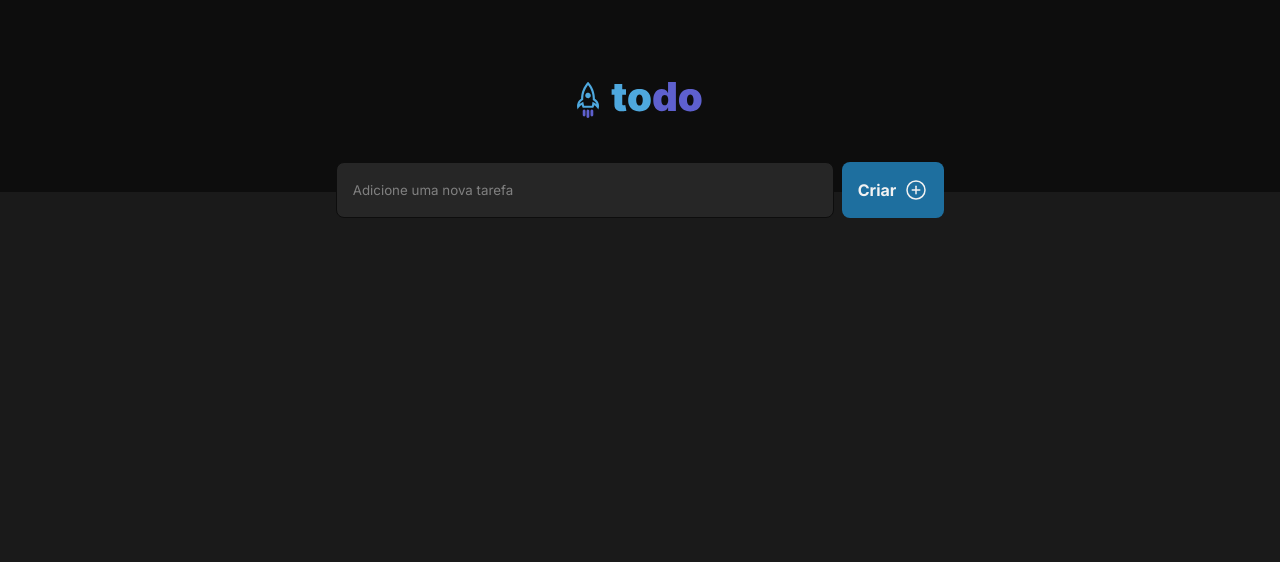
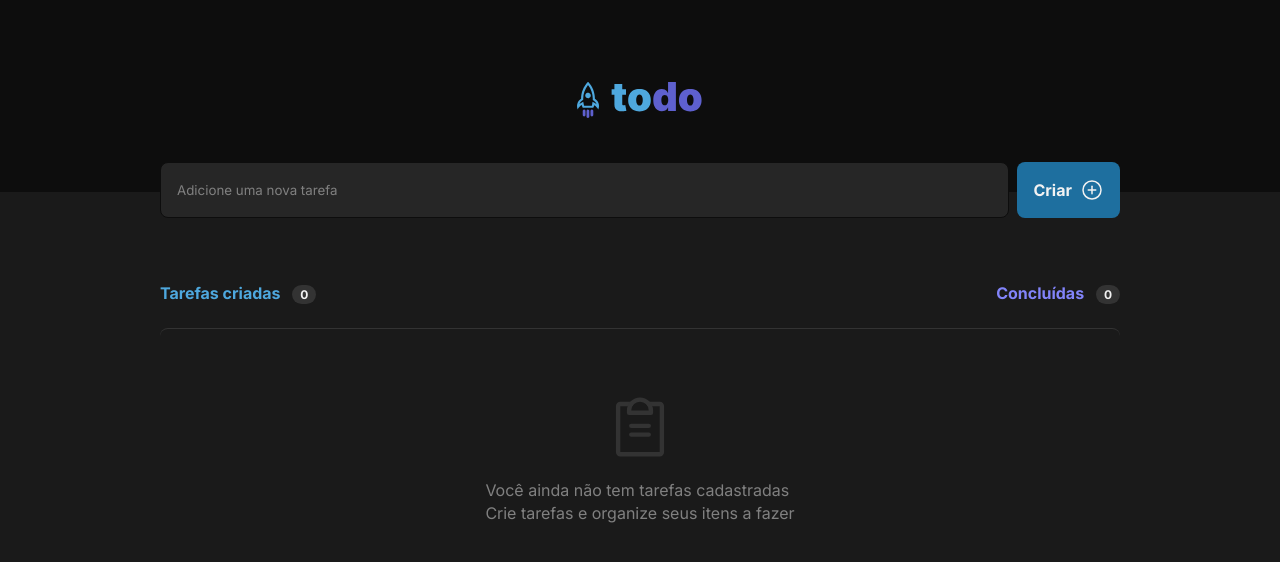
Before and after one commit to victorlucass/toDo-List, a React (Vite) app: page / in a window 1280 px wide. Shown: the top 562 px of the page. Built offline with nearby package versions, Linux system fonts and the light colour scheme.

Commit message:
add taskList template

```diff
--- a/src/App.tsx
+++ b/src/App.tsx
@@ -1,14 +1,18 @@
 import { Header } from "./components/Header";
 import { NewTask } from "./components/NewTask";
+import { TaskList } from "./components/TaskList";
 import "./styles/global.scss";
 import "./styles/reset.scss";
 
 function App() {
   return (
-    <>
+    <div>
       <Header />
-      <NewTask />
-    </>
+      <main className="main-content">
+        <NewTask />
+        <TaskList />
+      </main>
+    </div>
   );
 }
 
--- a/src/components/NewTask.module.scss
+++ b/src/components/NewTask.module.scss
@@ -4,7 +4,7 @@
   margin-top: calc(0px - 1.5rem - 6px);
   gap: 8px;
   input {
-    width: 30rem;
+    width: 100%;
     background: var(--gray-500);
     border: 1px solid var(--gray-700);
     padding: 1rem 0 1rem 1rem;
--- /dev/null
+++ b/src/components/TaskList.module.scss
@@ -0,0 +1,40 @@
+.content {
+  margin-top: 4rem;
+  display: flex;
+  justify-content: space-between;
+  font-weight: 700;
+}
+
+.counter {
+  margin-left: 8px;
+  background: var(--gray-400);
+  color: var(--gray-100);
+  padding: 2px 8px;
+  border-radius: 62.5rem;
+  font-size: 0.75rem;
+}
+
+.taskCreate {
+  color: var(--blue);
+}
+
+.done {
+  color: var(--purple);
+}
+
+.taskEmpty {
+  margin-top: 1.5rem;
+  padding: 4rem 1.5rem;
+  border-top: 1px solid var(--gray-400);
+  border-radius: 8px;
+  display: flex;
+  flex-direction: column;
+  align-items: center;
+  gap: 1rem;
+  color: var(--gray-400);
+  span > p {
+    color: var(--gray-300);
+    font-size: 1rem;
+    font-weight: 400;
+  }
+}
--- /dev/null
+++ b/src/components/TaskList.tsx
@@ -0,0 +1,24 @@
+import { ClipboardText } from "phosphor-react";
+import styles from "./TaskList.module.scss";
+
+export function TaskList() {
+  return (
+    <>
+      <section className={styles.content}>
+        <div className={styles.taskCreate}>
+          Tarefas criadas <span className={styles.counter}>0</span>
+        </div>
+        <div className={styles.done}>
+          Concluídas <span className={styles.counter}>0</span>
+        </div>
+      </section>
+      <section className={styles.taskEmpty}>
+        <ClipboardText size={70} />
+        <span>
+          <p>Você ainda não tem tarefas cadastradas</p>
+          <p>Crie tarefas e organize seus itens a fazer</p>
+        </span>
+      </section>
+    </>
+  );
+}
--- a/src/styles/global.scss
+++ b/src/styles/global.scss
@@ -30,3 +30,8 @@
     cursor: pointer;
   }
 }
+
+.main-content {
+  max-width: 960px;
+  margin: 0 auto;
+}
```
